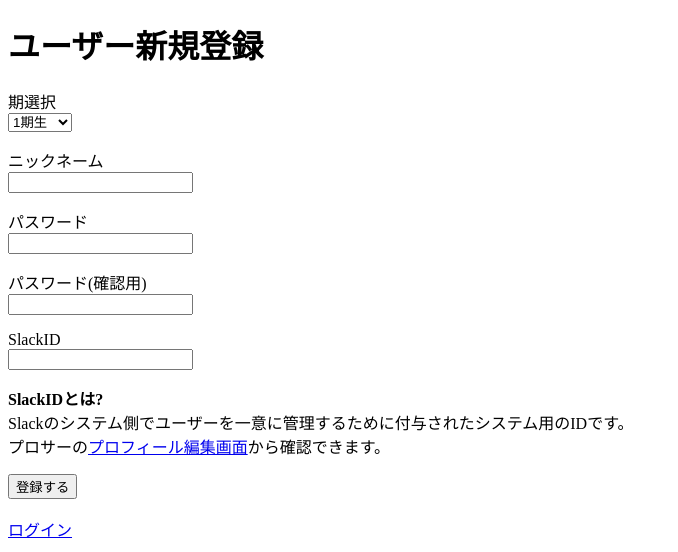
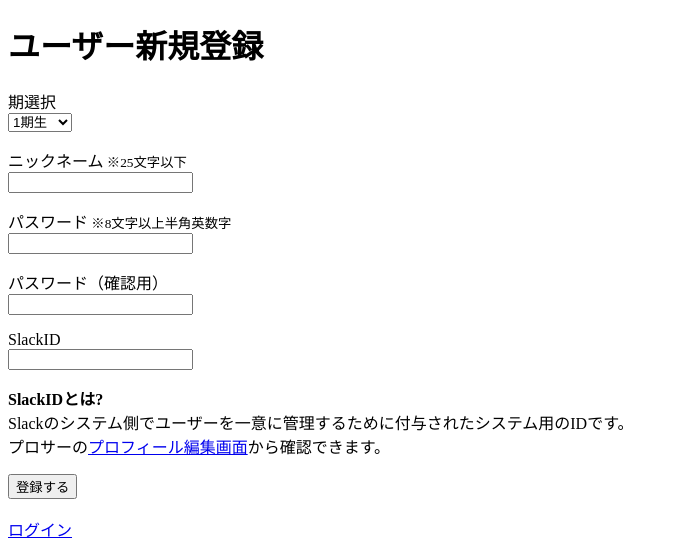
Before and after one commit to rhapsody0919/christmas_app, a PHP site: page /create_user.php in a window 1280 px wide. Shown: the top 552 px of the page, without its empty margins (0-678 px from the left). Run offline with PHP 8.4, Linux system fonts and the light colour scheme.

Commit message:
[update] 入力文字のコメントを追加

```diff
--- a/create_user.php
+++ b/create_user.php
@@ -100,15 +100,15 @@ if ($_SERVER['REQUEST_METHOD'] === 'POST') {
 </label>
 <br>
 <p><?php if (!empty($error_messages['class'])) echo $error_messages['class']; ?></p>
-<label>ニックネーム<br>
+<label>ニックネーム<small>&nbsp;※25文字以下</small><br>
 <input type="text" name="name" value="<?php if (!empty($_POST['name'])) echo $_POST['name']; ?>" required>
 </label><br>
 <p><?php if (!empty($error_messages['name'])) echo $error_messages['name']; ?></p>
-<label>パスワード<br>
+<label>パスワード<small>&nbsp;※8文字以上半角英数字</small><br>
 <input type="password" name="password1" value="<?php if (!empty($_POST['password1'])) echo $_POST['password1']; ?>" required>
 </label><br>
 <p><?php if (!empty($error_messages['password1'])) echo $error_messages['password1']; ?></p>
-<label>パスワード(確認用)<br>
+<label>パスワード（確認用）<br>
 <input type="password" name="password2" required>
 </label><br>
 <p><?php if (!empty($error_messages['password2'])) echo $error_messages['password2']; ?></p>
```
